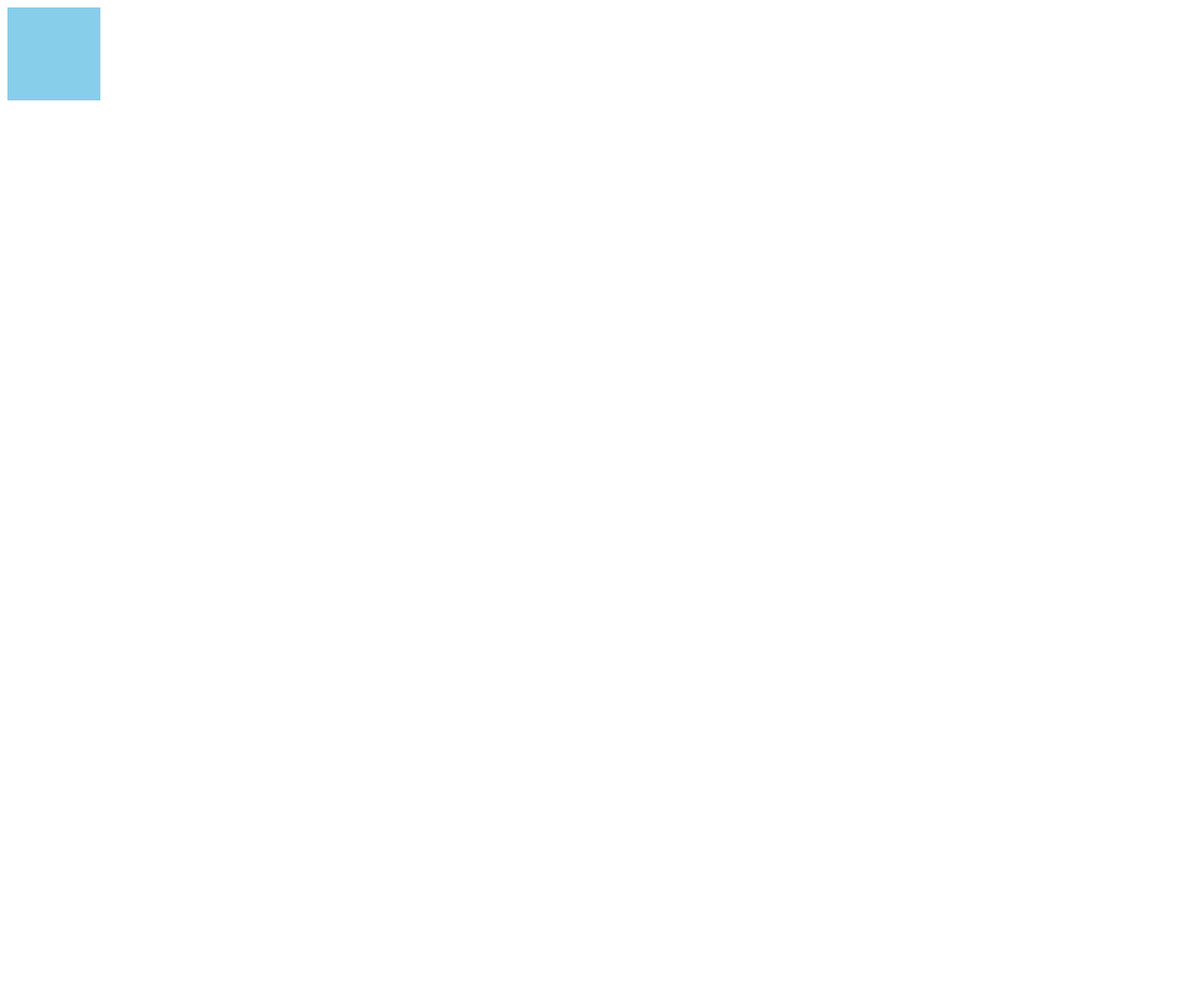
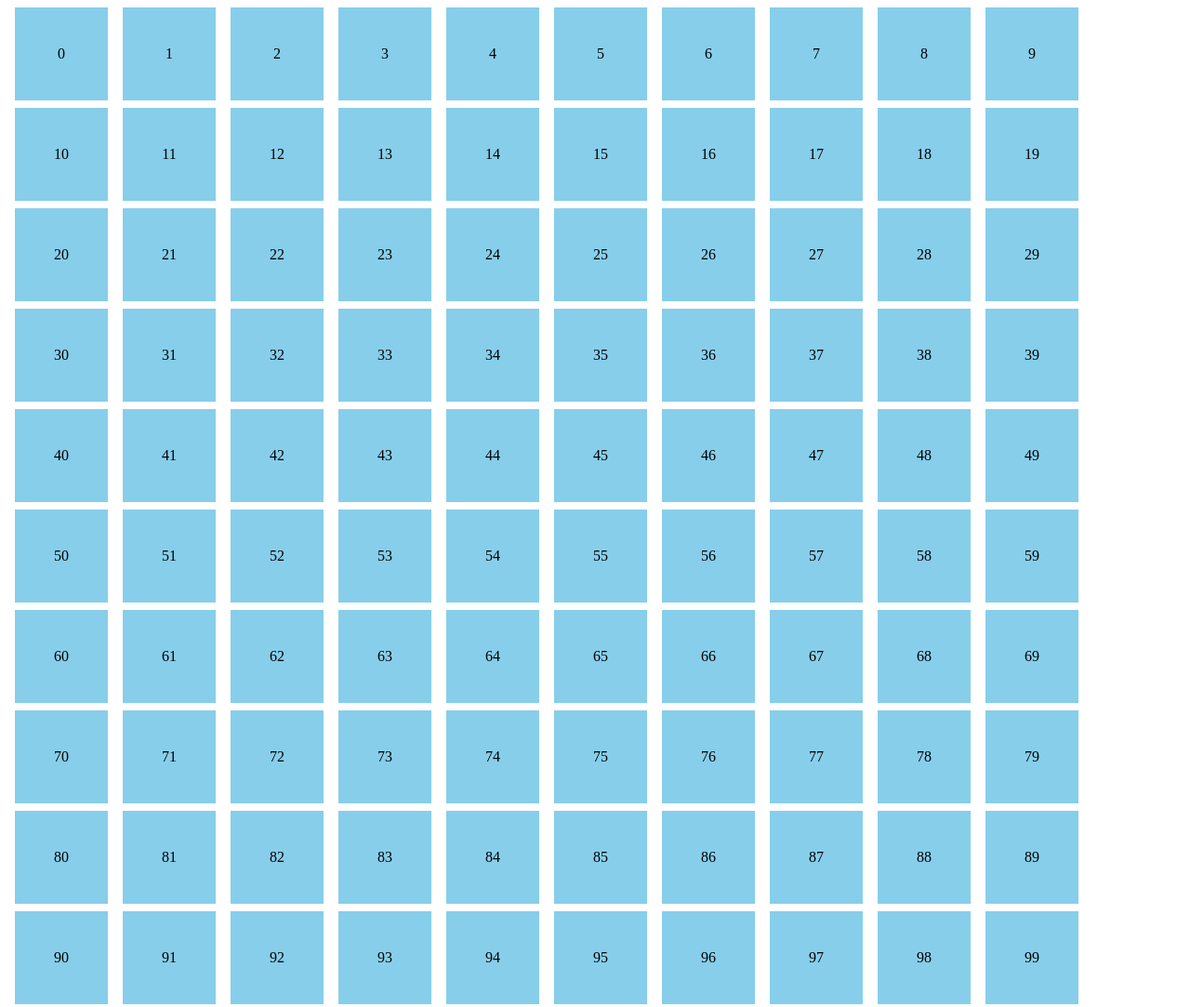
Before and after one commit to Shouko0522/MyJavaScriptPractice, a plain HTML site: page index.html in a window 1280 px wide. Shown: the whole page at 93% size. Before the commit the page ends 800 px from the top, so only its background shows below. Drawn offline with Linux system fonts and the light colour scheme.

Commit message:
create loop

```diff
--- a/index.html
+++ b/index.html
@@ -4,12 +4,19 @@
   <META charaset="utf-8">
   <title>JavaScript Practice</title>
   <style>
+    body {
+      display: flex;
+      flex-wrap: wrap;
+    }
     .box {
       width: 100px;
       height: 100px;
       background-color: skyblue;
       cursor: pointer;
       transition: 0.8s ;
+      margin: 0 8px 8px;
+      text-align: center;
+      line-height: 100px;
     }
     .circle {
       background: pink;
@@ -21,17 +28,23 @@
 
 </head>
 <body>
-  <div class="box" id="target"></div>
+
 
   <script>
     'use strict';
 
-    const target = document.getElementById('target')
+    for (let i = 0; i < 100; i++ ) {
+    const div = document.createElement('div');
+    div.classList.add('box');
+    div.textContent = i;
 
-    target.addEventListener('click', () => {
-      target.classList.toggle('circle')
-   });
+    div.addEventListener('click', () => {
+      div.classList.toggle('circle')
+    });
 
+    document.body.appendChild(div);
+
+    }
   </script>
 
 </body>
```
